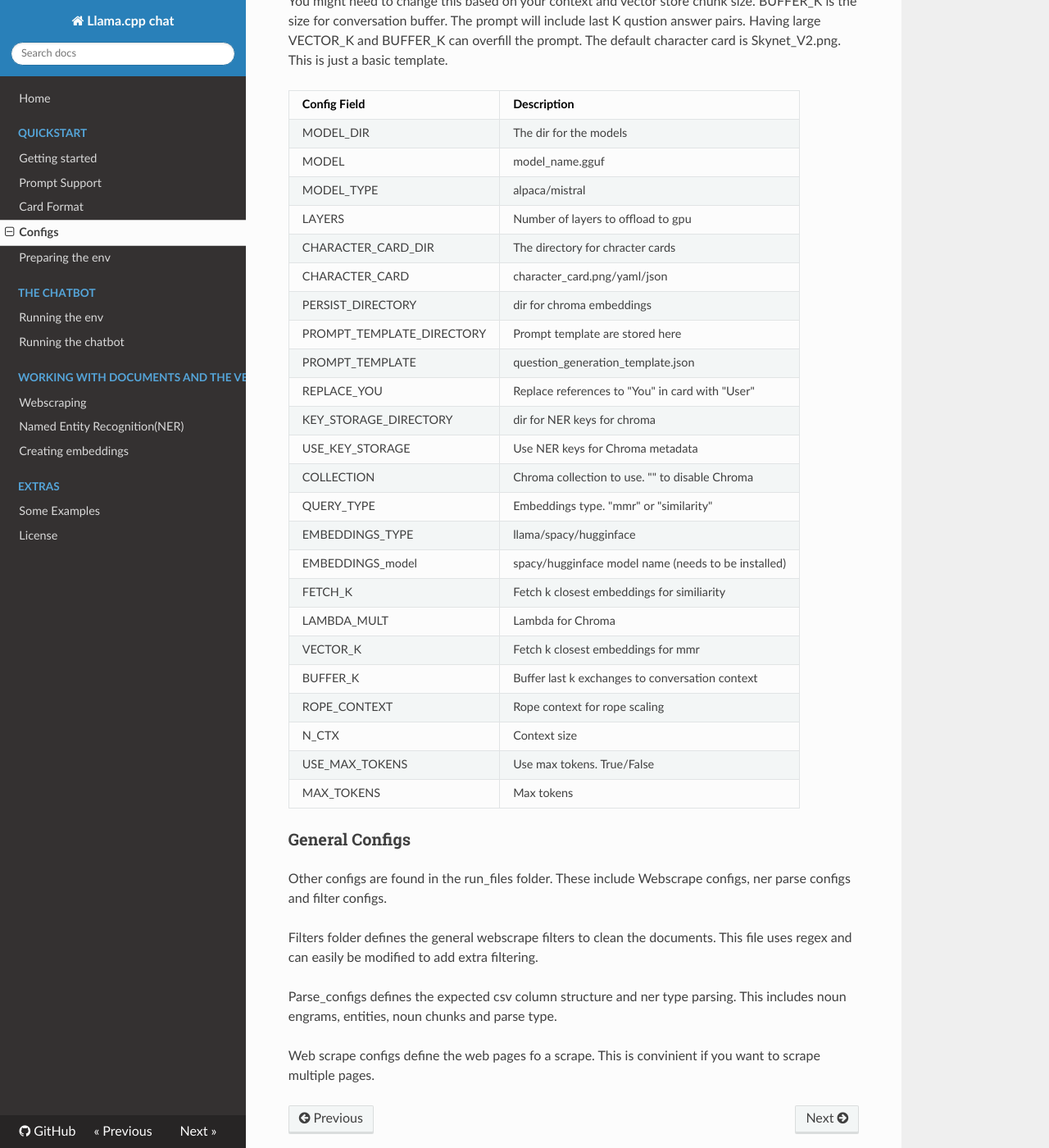
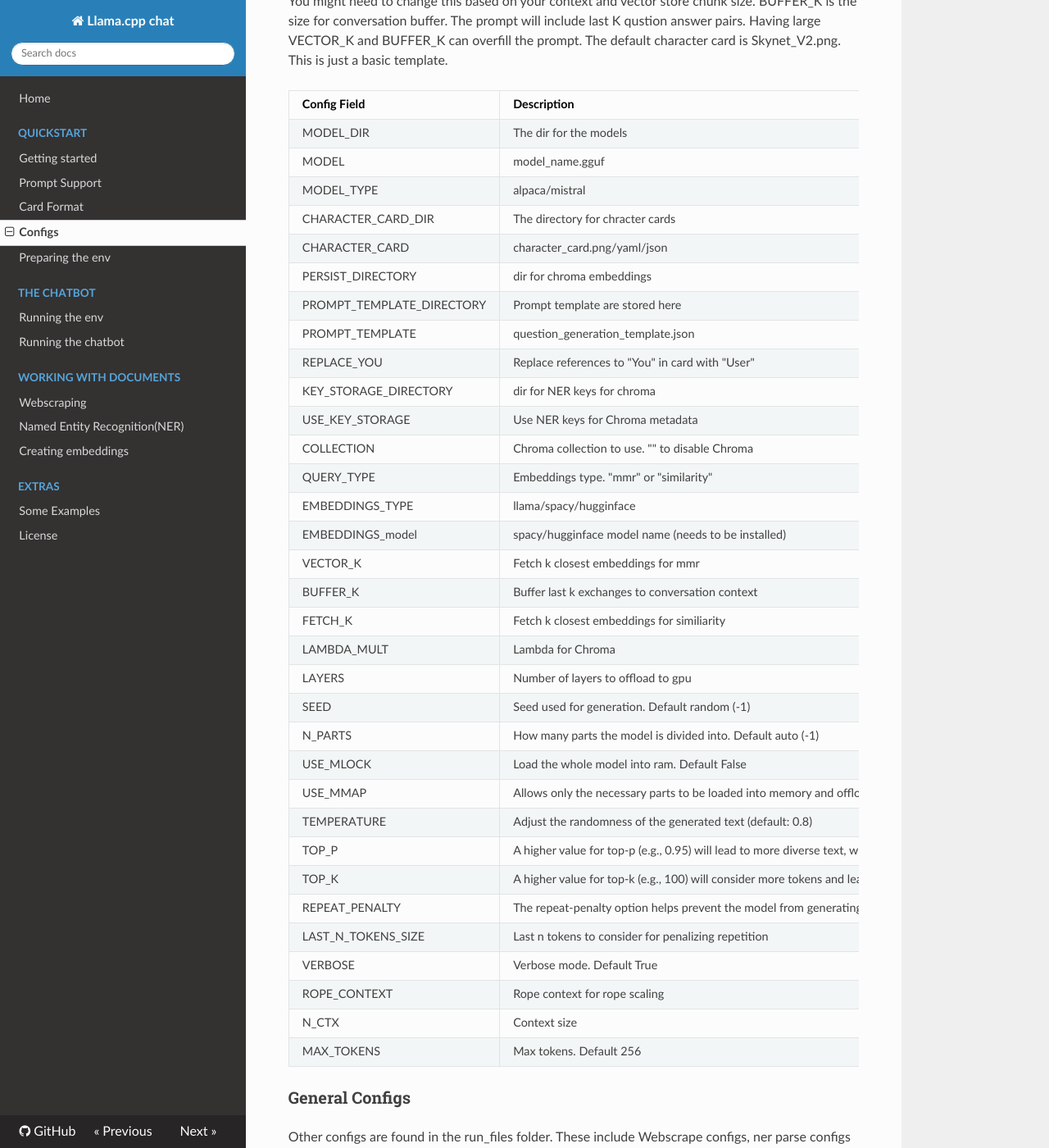
Before and after one commit to ossirytk/llama-cpp-chat-memory, an MkDocs documentation site: the page built from docs/configs.md, in a window 1280 px wide and 1400 px high, scrolled down 303 px. Shown: the whole window at 82% size. Built offline with MkDocs 1.6.1, drawn with Linux system fonts in a browser that asks for light colours; nearby versions of some CDN libraries.

Commit message:
Model configs added

```diff
--- a/docs/configs.md
+++ b/docs/configs.md
@@ -23,14 +22,24 @@ COLLECTION | Chroma collection to use. "" to disable Chroma
 QUERY_TYPE | Embeddings type. "mmr" or "similarity"
 EMBEDDINGS_TYPE | llama/spacy/hugginface
 EMBEDDINGS_model | spacy/hugginface model name (needs to be installed)
+VECTOR_K | Fetch k closest embeddings for mmr
+BUFFER_K | Buffer last k exchanges to conversation context
 FETCH_K | Fetch k closest embeddings for similiarity
 LAMBDA_MULT | Lambda for Chroma
-VECTOR_K | Fetch k closest embeddings for mmr
-BUFFER_K | Buffer last k exchanges to conversation context
+LAYERS        | Number of layers to offload to gpu
+SEED | Seed used for generation. Default random (-1)
+N_PARTS | How many parts the model is divided into. Default auto (-1)
+USE_MLOCK | Load the whole model into ram. Default False
+USE_MMAP | Allows only the necessary parts to be loaded into memory and offloading the rest. Default true
+TEMPERATURE | Adjust the randomness of the generated text (default: 0.8)
+TOP_P | A higher value for top-p (e.g., 0.95) will lead to more diverse text, while a lower value (e.g., 0.5) will generate more focused and conservative text. The default value is 0.9.
+TOP_K | A higher value for top-k (e.g., 100) will consider more tokens and lead to more diverse text, while a lower value (e.g., 10) will focus on the most probable tokens and generate more conservative text. The default value is 40.
+REPEAT_PENALTY | The repeat-penalty option helps prevent the model from generating repetitive or monotonous text. A higher value (e.g., 1.5) will penalize repetitions more strongly, while a lower value (e.g., 0.9) will be more lenient. The default value is 1.1.
+LAST_N_TOKENS_SIZE | Last n tokens to consider for penalizing repetition
+VERBOSE | Verbose mode. Default True
 ROPE_CONTEXT | Rope context for rope scaling
 N_CTX | Context size
-USE_MAX_TOKENS | Use max tokens. True/False
-MAX_TOKENS | Max tokens
+MAX_TOKENS | Max tokens. Default 256
 
 ### General Configs
 Other configs are found in the run_files folder. These include Webscrape configs, ner parse configs and filter configs.
--- a/mkdocs.yml
+++ b/mkdocs.yml
@@ -2,24 +2,24 @@ site_name: Llama.cpp chat
 site_url: https://ossirytk.github.io/llama-cpp-chat-memory
 repo_url: https://github.com/ossirytk/llama-cpp-chat-memory
 nav:
-      - Home: index.md
-      - Quickstart:
-              - Getting started: getting_started.md
-              - Prompt Support: prompt_support.md
-              - Card Format: card_format.md
-              - Configs: configs.md
-              - Preparing the env: preparing_the_env.md
-      - The chatbot:
-              - Running the env: running_the_env.md
-              - Running the chatbot: running_the_chatbot.md
-      - Working with documents and the vectorstore:
-              - Webscraping: webscraping.md
-              - Named Entity Recognition(NER): named_entity_recognition.md
-              - Creating embeddings: creating_embeddings.md
-      - Extras:
-              - Some Examples: examples.md
-              - License: UNLICENSE.md
+        - Home: index.md
+        - Quickstart:
+                  - Getting started: getting_started.md
+                  - Prompt Support: prompt_support.md
+                  - Card Format: card_format.md
+                  - Configs: configs.md
+                  - Preparing the env: preparing_the_env.md
+        - The chatbot:
+                  - Running the env: running_the_env.md
+                  - Running the chatbot: running_the_chatbot.md
+        - Working with documents:
+                  - Webscraping: webscraping.md
+                  - Named Entity Recognition(NER): named_entity_recognition.md
+                  - Creating embeddings: creating_embeddings.md
+        - Extras:
+                  - Some Examples: examples.md
+                  - License: UNLICENSE.md
 theme: readthedocs
 markdown_extensions:
-      - fenced_code
-      - tables
+        - fenced_code
+        - tables
```
Also changed, not shown: other parts of docs/configs.md (+0 -1 lines), src/llama_cpp_chat_memory/__init__.py (+14 -11 lines), 2 other files.
